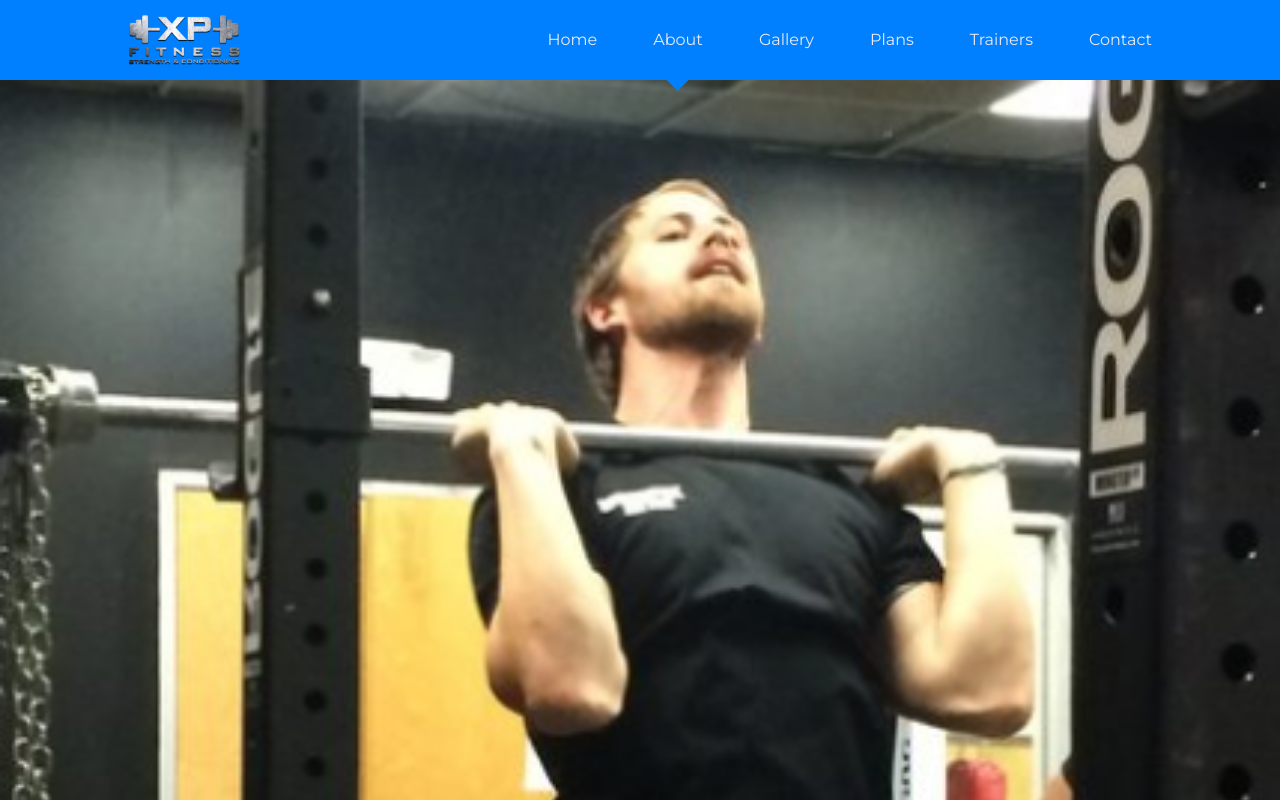
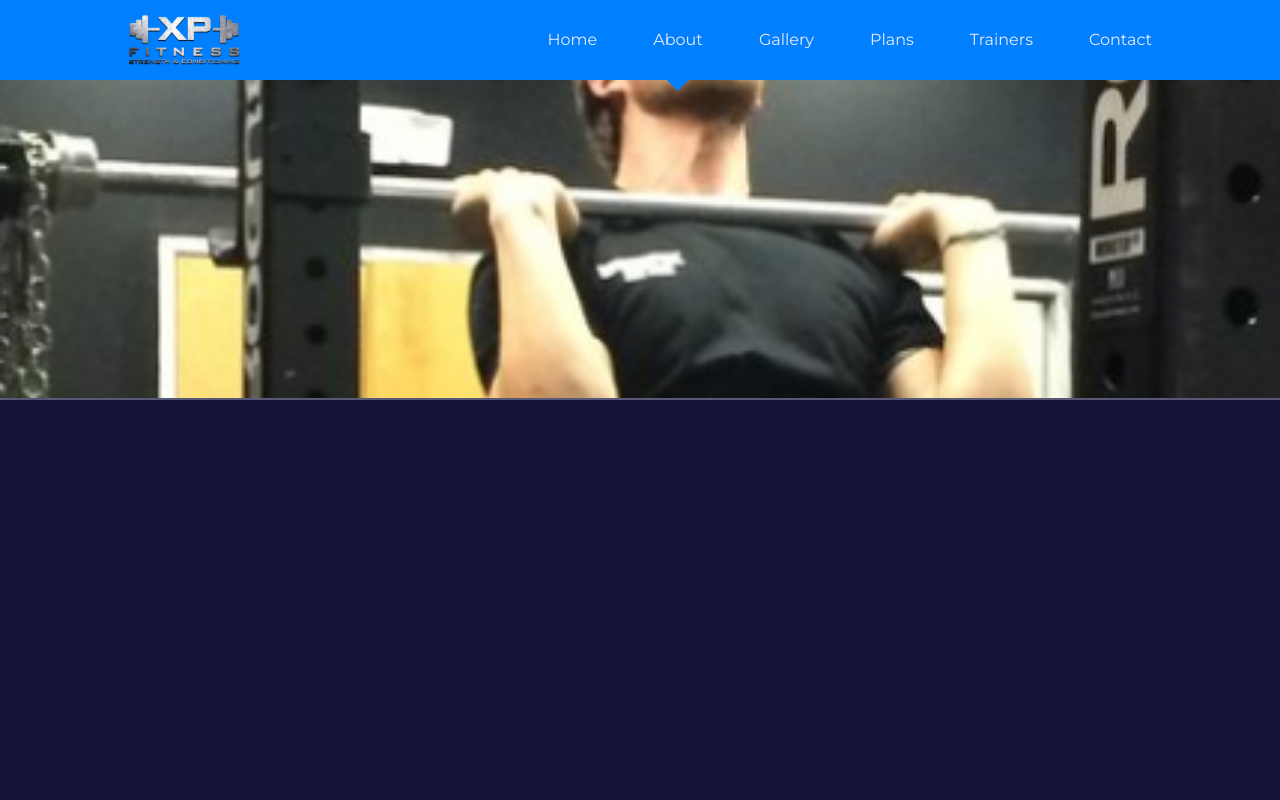
Before and after one commit to Eddysam2000/XP-Fitness, a React (Create React App) app: page /about in a window 1280 px wide. Shown: the top 800 px of the page. Built offline with nearby package versions, Linux system fonts and the light colour scheme.

Commit message:
about added

```diff
--- a/src/index.css
+++ b/src/index.css
@@ -167,6 +167,33 @@ section {
 
 
 
+
+
+.header {
+    height: 20rem;
+    margin-top: 5rem;
+    border-bottom: 2px solid var(--color-gray-400);
+    overflow: hidden;
+}
+
+.header_container {
+    height: 100%;
+    width: 100%;
+    position: relative;
+    display: grid;
+    place-items: center;
+    background: black;
+}
+.header_container-bg {
+    width: 100%;
+    position: absolute;
+}
+
+
+
+
+
+
 /* MEDIA QUERIES (medium screens) */
 @media screen and (max-width: 1024px) {
     .container {
--- a/src/pages/about/About.jsx
+++ b/src/pages/about/About.jsx
@@ -5,7 +5,9 @@ import './about.css'
 const About = () => {
   return (
     <>
-    <Header title="About Us" image={HeaderImage}></Header>
+    <Header title="About Us" image={HeaderImage}>
+      Lorem ipsum dolor sit amet consectetur adipisicing elit. Incidunt quos ipsam quisquam ipsa aut doloribus voluptate reiciendis! Sapiente, molestiae hic?
+    </Header>
     </>
   )
 }
```
